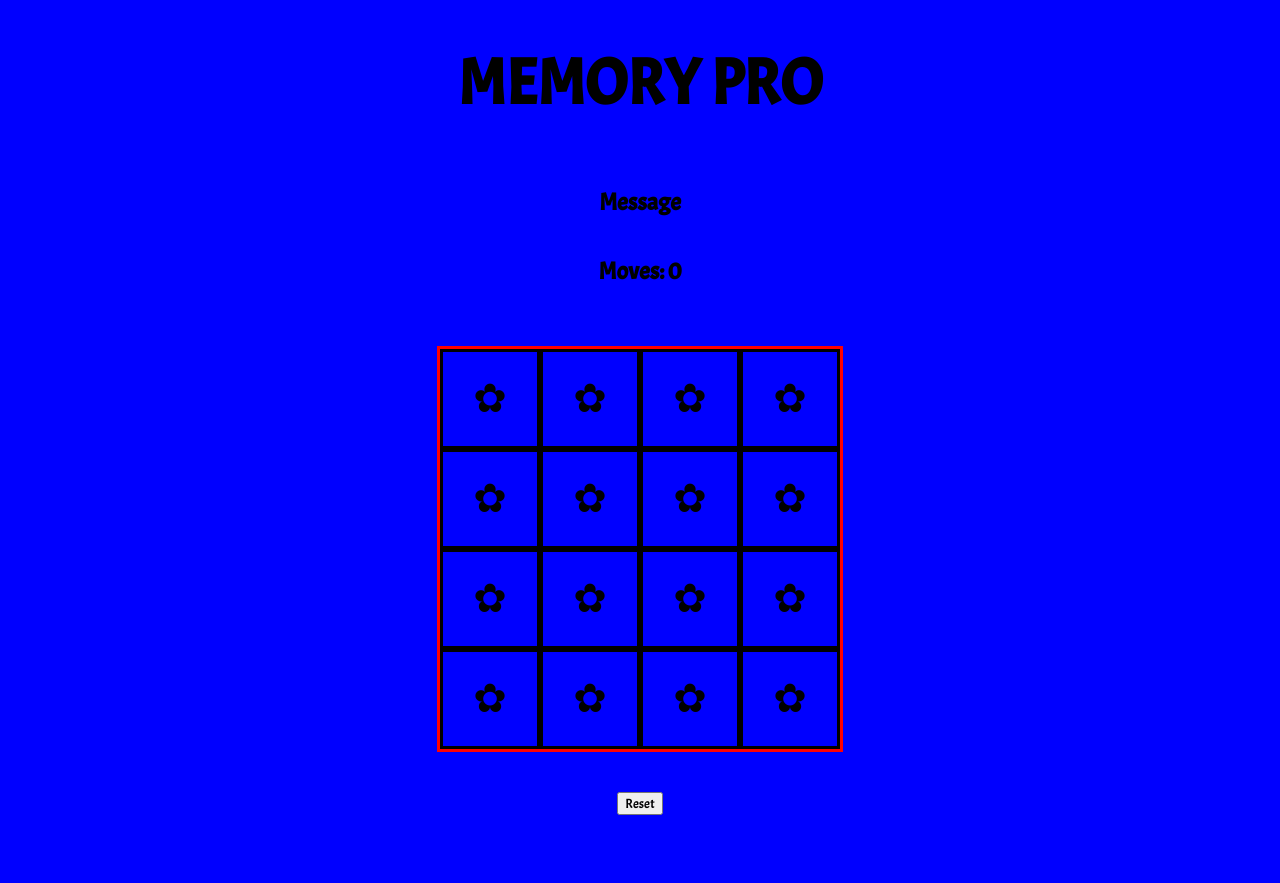
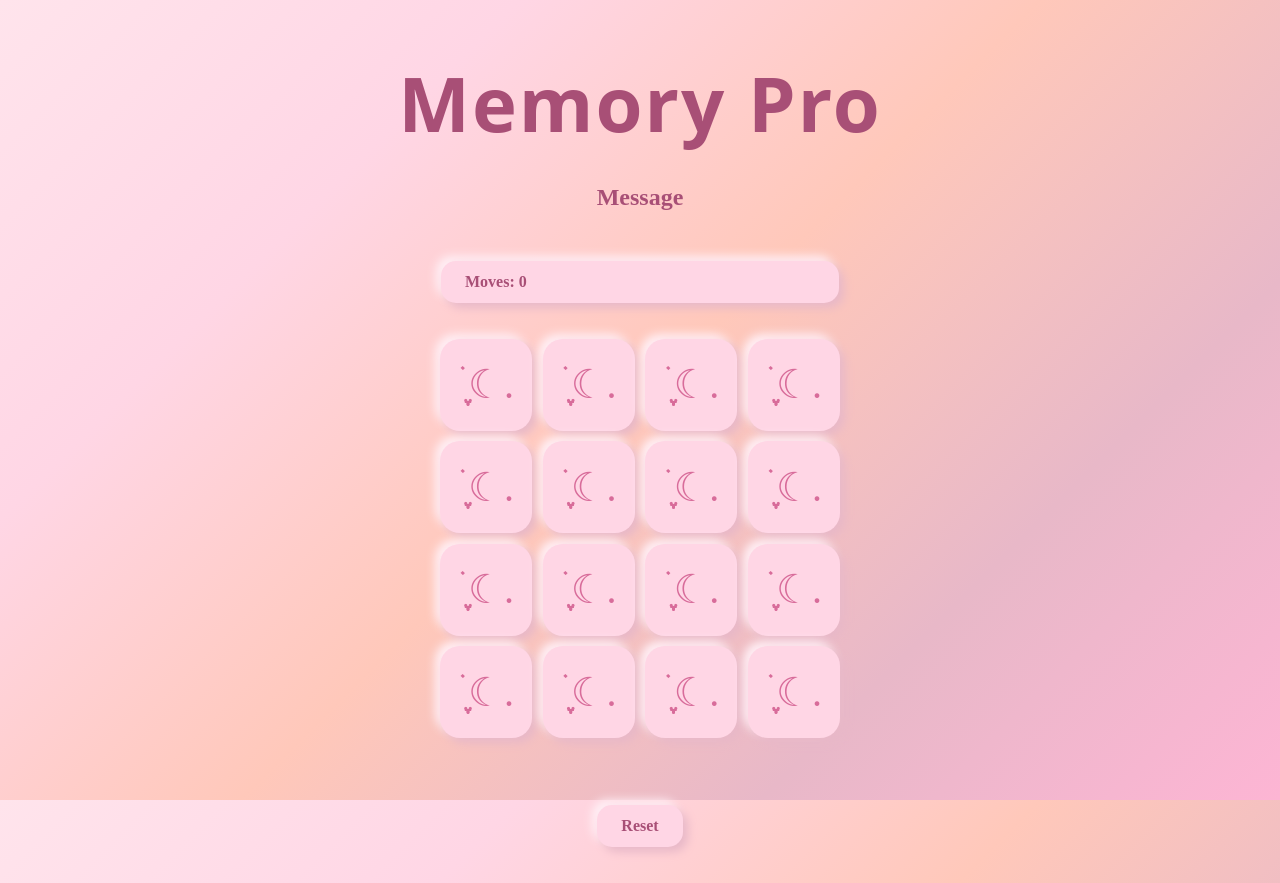
Before and after one commit to zahera-sh/memory-game-project-1, a plain HTML site: page index.html in a window 1280 px wide. Before the commit the page ends 855 px from the top, so only its background shows below. Drawn offline with Linux system fonts and the light colour scheme; a web font is replaced by a local one.

Commit message:
Update Styles Sheet and Set theme

```diff
--- a/css/style.css
+++ b/css/style.css
@@ -1,38 +1,121 @@
 * {
-    font-family: "acme", system-ui, sans-serif;
+
+    /* (#a84f76, #d86c9a, #e8b8c8, #ffd6e5, #fff0f6, #ffe4ec)) */
+
 }
 
 body {
-    background-color: blue;
+    background-color: #ffe4ec;
+    background-image: linear-gradient(-45deg, #fdb5d4, #e8b8c8, #ffc8ba, #ffd6e5, #ffe4ec);
+    animation: gradient 20s ease infinite;
+    background-attachment: fixed;
+    background-size: 400% 400%;
+    min-height: 100vh;
     margin: 0;
     text-align: center;
     display: flex;
     flex-direction: column;
     justify-content: center;
     align-items: center;
+    min-height: 100vh;
+    font-family: 'Times New Roman', Times, serif;
+}
+
+@keyframes gradient {
+    0% {
+        background-position: 0% 50%;
+    }
+
+    50% {
+        background-position: 100% 50%;
+    }
+
+    100% {
+        background-position: 0% 50%;
+    }
 }
 
 h1 {
-    font-size: 400%;
-    text-transform: uppercase;
+    color: #a84f76;
+    font-size: 475%;
+    /*     text-transform: uppercase; */
+    font-family: "Honk", system-ui;
+    margin-bottom: 10px;
+    letter-spacing: 2px;
+    cursor: none;
+}
 
+#message {
+    color: #a84f76;
+    margin-bottom: 20px;
 }
 
 .board {
     display: flex;
     flex-wrap: wrap;
+    justify-content: space-between;
     width: 400px;
     height: 400px;
-    border: 3px solid rgb(255, 0, 0);
+    display: flex;
+    gap: 10px;
 }
 
 .crds {
-    width: 25%;
+    width: 23%;
+    height: 23%;
     aspect-ratio: 1/1;
-    box-sizing: border-box;
-    border: 3px solid black;
-    font-size: 250%;
     display: flex;
     justify-content: center;
     align-items: center;
+    font-size: 250%;
+    color: #d86c9a;
+    text-align: center;
+    cursor: pointer;
+    border: none;
+    border-radius: 20px;
+    background: #ffd6e5;
+    box-shadow: 5px 5px 10px #e8b8c8, -5px -5px 10px #fff0f6;
+    transition: all 0.2s ease;
 }
+
+.tools {
+    display: flex;
+    flex-direction: row;
+    justify-content: space-between;
+    width: 350px;
+    margin-top: 30px;
+    padding: 12px 24px;
+    border: none;
+    border-radius: 15px;
+    background: #ffd6e5;
+    color: #a84f76;
+    font-size: 16px;
+    font-weight: bold;
+    cursor: none;
+    box-shadow: 5px 5px 10px #e8b8c8, -5px -5px 10px #fff0f6;
+}
+
+#reset {
+    margin-top: 30px;
+    padding: 12px 24px;
+    border: none;
+    border-radius: 15px;
+    background: #ffd6e5;
+    color: #a84f76;
+    font-size: 16px;
+    font-weight: bold;
+    cursor: pointer;
+    box-shadow: 5px 5px 10px #e8b8c8, -5px -5px 10px #fff0f6;
+    font-family: 'Times New Roman', Times, serif;
+
+}
+
+.crds:hover,
+#reset:hover {
+    transform: translateY(-3px);
+}
+
+.crds:active,
+#reset:active {
+    box-shadow: inset 4px 4px 8px #e8b8c8, inset -4px -4px 8px #fff0f6;
+}
--- a/index.html
+++ b/index.html
@@ -7,7 +7,7 @@
     <title>Memory Pro</title>
     <link rel="stylesheet" href="./css/style.css" />
     <script defer src="./js/app.js"></script>
-    <link href="https://fonts.googleapis.com/css2?family=Acme&family=Londrina+Shadow&family=Roboto+Slab:wght@100..900&display=swap" rel="stylesheet">
+    <link href="https://fonts.googleapis.com/css2?family=Acme&family=Bonbon&family=Honk:MORF@15&family=Londrina+Shadow&family=Roboto+Slab:wght@100..900&display=swap" rel="stylesheet">
 </head>
 
 <body>
@@ -15,7 +15,9 @@
 
     <h2 id="message">Message</h2>
 
-    <h2 id="moves">Moves:</h2>
+    <section class="tools">
+        <div class= tool id="moves"></div>
+    </section>
 
     <br>
     <br>
--- a/js/app.js
+++ b/js/app.js
@@ -19,7 +19,7 @@ const cards = [
 
 const board = [...cards, ...cards];
 
-const cardBack = "✿";
+const cardBack = "࣪ ִֶָ☾.";
 
 /*---------------------------- Variables (state) ----------------------------*/
 
```
